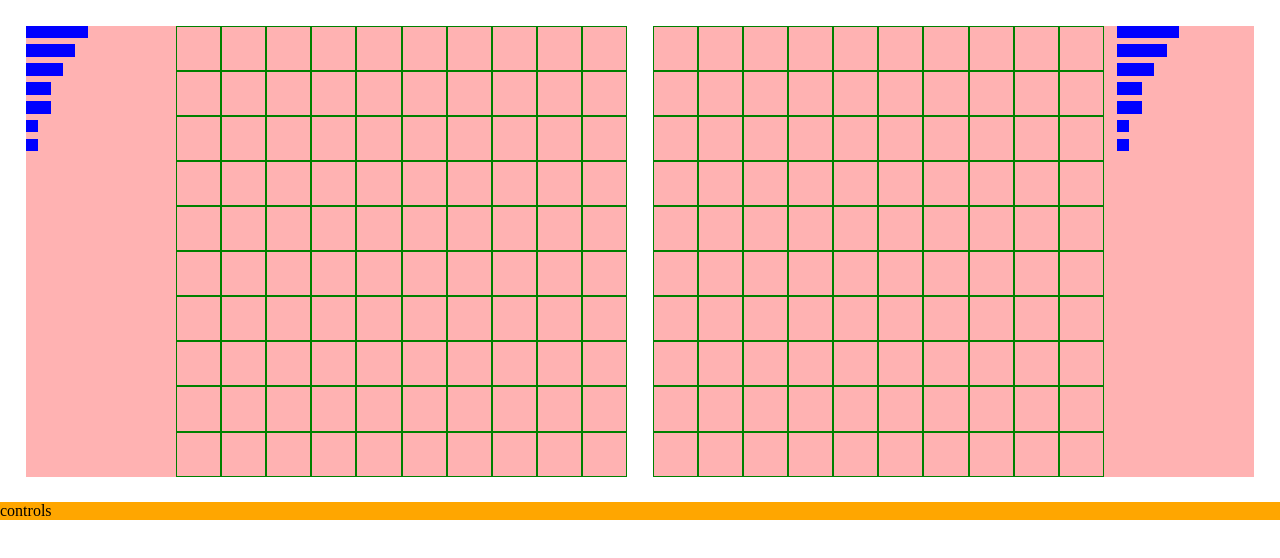
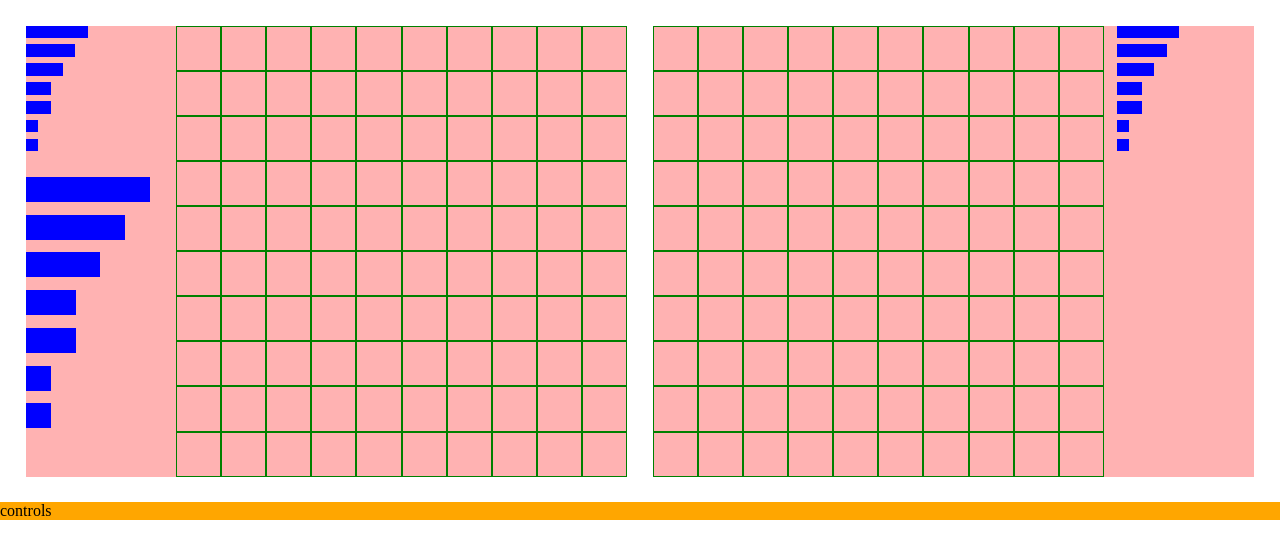
Before and after one commit to Cedrus32/Battleship, a website built with webpack: page dist/index.html in a window 1280 px wide. Built offline with Linux system fonts and the light colour scheme.

Commit message:
Style ship menu elements

```diff
--- a/src/styles/global.css
+++ b/src/styles/global.css
@@ -7,7 +7,7 @@
 
     --sidebar-width: calc(var(--player-fr) * 1);
     --tally-spacing: 1vw;
-    --ship-cell: calc(calc(var(--sidebar-width) - calc(var(--tally-spacing) * 2)) / 10);
+    --ship-cell: calc(calc(var(--sidebar-width) - calc(var(--tally-spacing) * 2)) / 5);
 
     --board-width: calc(var(--player-fr) * 3);
     --board-cell: calc(var(--board-width) / 10);
@@ -64,12 +64,20 @@ body,
 /* POSITIONING */
 
 main {
-    column-gap: var(--main-spacing);
+    gap: var(--main-spacing);
 }
 
-    .tally {
-        gap: calc(var(--tally-spacing) / 2);
+    #ship-content {
+        gap: var(--main-spacing);
     }
+
+        .tally {
+            gap: calc(var(--tally-spacing) / 2);
+        }
+
+        #ship-menu {
+            gap: var(--tally-spacing);
+        }
 
 /* SIZING */
 
@@ -96,6 +104,11 @@ body {
             }
 
             .tally .ship span {
+                height: calc(var(--ship-cell) / 2);
+                width: calc(var(--ship-cell) / 2);
+            }
+
+            #ship-menu .ship span {
                 height: var(--ship-cell);
                 width: var(--ship-cell);
             }
```
Also changed, not shown: dist/index.main.js.
